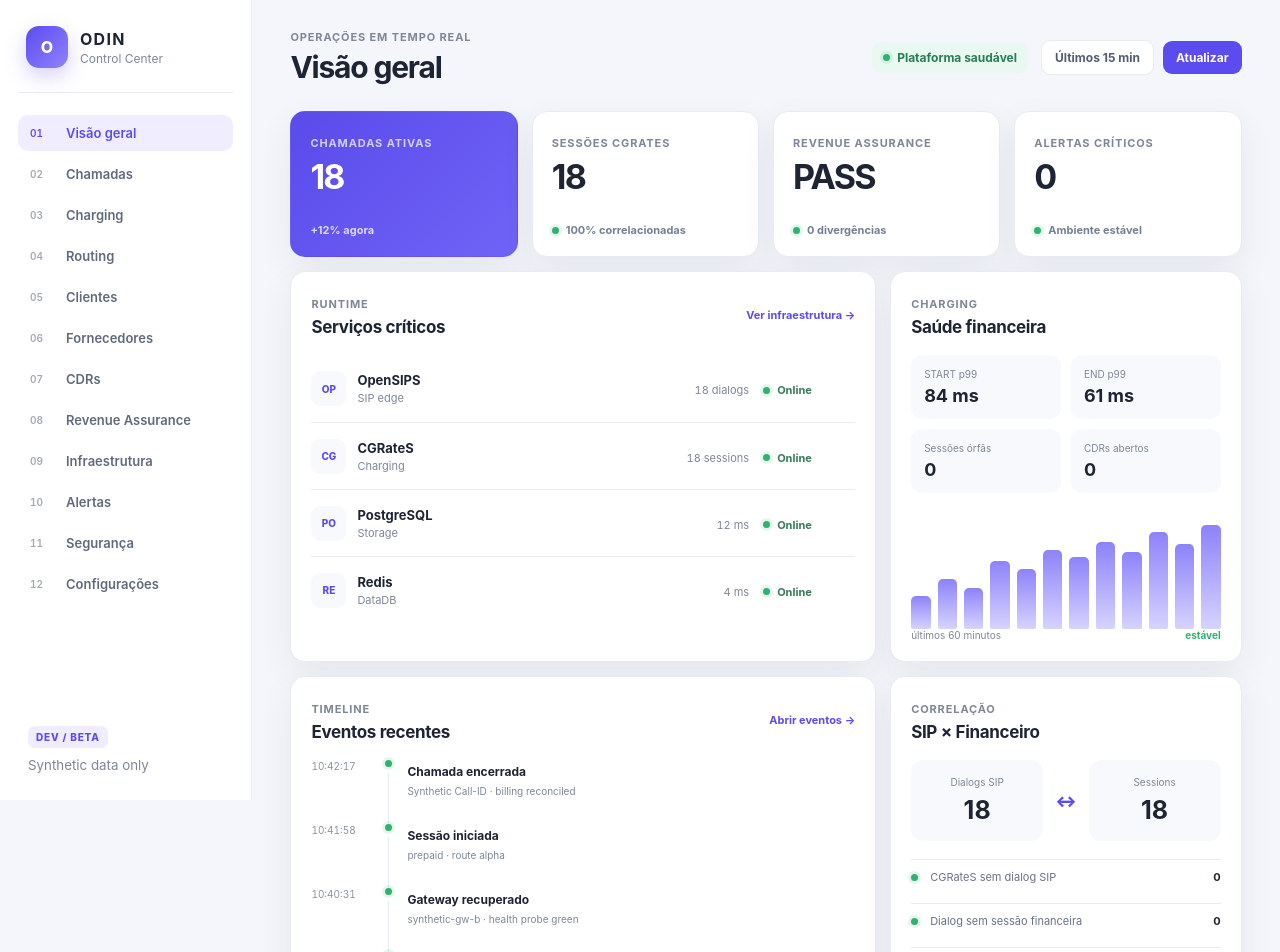
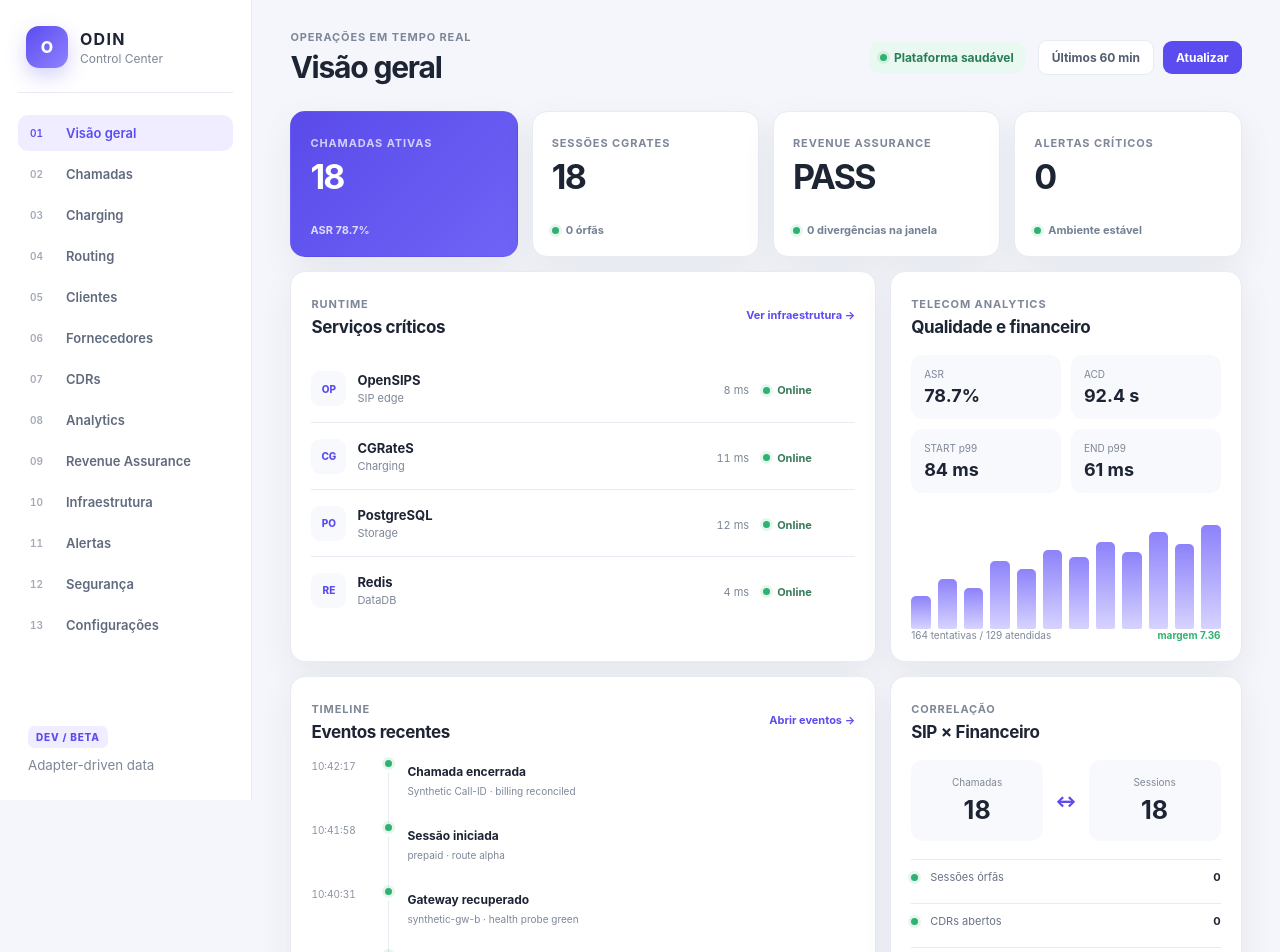
Before and after one commit to Felig0d/flimb-telecom-open, a Next.js app in the folder portal/: page / in a window 1280 px wide. Shown: the top 952 px of the page. Built offline with nearby package versions, Linux system fonts and the light colour scheme.

Commit message:
feat: wire ODIN dashboard to FTI and analytics adapters

```diff
--- a/portal/app/page.tsx
+++ b/portal/app/page.tsx
@@ -1,9 +1,5 @@
-const services = [
-  { name: "OpenSIPS", state: "Online", detail: "SIP edge", metric: "18 dialogs" },
-  { name: "CGRateS", state: "Online", detail: "Charging", metric: "18 sessions" },
-  { name: "PostgreSQL", state: "Online", detail: "Storage", metric: "12 ms" },
-  { name: "Redis", state: "Online", detail: "DataDB", metric: "4 ms" }
-];
+import { getAnalyticsSummary } from "@/lib/analytics/client";
+import { getOverview } from "@/lib/fti/client";
 
 const events = [
   { time: "10:42:17", title: "Chamada encerrada", meta: "Synthetic Call-ID · billing reconciled" },
@@ -20,6 +16,7 @@ const nav = [
   "Clientes",
   "Fornecedores",
   "CDRs",
+  "Analytics",
   "Revenue Assurance",
   "Infraestrutura",
   "Alertas",
@@ -31,7 +28,26 @@ function StatusDot({ ok = true }: { ok?: boolean }) {
   return <span className={ok ? "dot dotOk" : "dot dotWarn"} />;
 }
 
-export default function Home() {
+function pct(value: number | null) {
+  return value === null ? "—" : `${(value * 100).toFixed(1)}%`;
+}
+
+export default async function Home() {
+  const [overview, analytics] = await Promise.all([
+    getOverview(),
+    getAnalyticsSummary(60)
+  ]);
+
+  const allHealthy = overview.services.every((service) => service.state === "ok");
+
+  const services = overview.services.map((service) => ({
+    name: service.name,
+    state: service.state === "ok" ? "Online" : service.state,
+    detail: service.detail ?? "service",
+    metric: service.latencyMs !== undefined ? `${service.latencyMs} ms` : "—",
+    ok: service.state === "ok"
+  }));
+
   return (
     <main className="shell">
       <aside className="sidebar">
@@ -54,7 +70,7 @@ export default function Home() {
 
         <div className="sidebarFooter">
           <div className="environment">DEV / BETA</div>
-          <small>Synthetic data only</small>
+          <small>Adapter-driven data</small>
         </div>
       </aside>
 
@@ -65,8 +81,11 @@ export default function Home() {
             <h1>Visão geral</h1>
           </div>
           <div className="topActions">
-            <div className="healthBadge"><StatusDot /> Plataforma saudável</div>
-            <button className="button secondary">Últimos 15 min</button>
+            <div className="healthBadge">
+              <StatusDot ok={allHealthy} />
+              {allHealthy ? "Plataforma saudável" : "Atenção necessária"}
+            </div>
+            <button className="button secondary">Últimos 60 min</button>
             <button className="button">Atualizar</button>
           </div>
         </header>
@@ -75,33 +94,42 @@ export default function Home() {
           <article className="heroCard primaryCard">
             <div>
               <span className="cardLabel">Chamadas ativas</span>
-              <strong className="bigNumber">18</strong>
+              <strong className="bigNumber">{overview.activeCalls}</strong>
             </div>
-            <div className="trend">+12% agora</div>
+            <div className="trend">ASR {pct(analytics.asr)}</div>
           </article>
 
           <article className="heroCard">
             <div>
               <span className="cardLabel">Sessões CGRateS</span>
-              <strong className="bigNumber">18</strong>
+              <strong className="bigNumber">{overview.activeChargingSessions}</strong>
             </div>
-            <span className="miniStatus"><StatusDot /> 100% correlacionadas</span>
+            <span className="miniStatus">
+              <StatusDot ok={overview.orphanSessions === 0} />
+              {overview.orphanSessions} órfãs
+            </span>
           </article>
 
           <article className="heroCard">
             <div>
               <span className="cardLabel">Revenue Assurance</span>
-              <strong className="bigNumber">PASS</strong>
+              <strong className="bigNumber">{overview.raStatus.toUpperCase()}</strong>
             </div>
-            <span className="miniStatus"><StatusDot /> 0 divergências</span>
+            <span className="miniStatus">
+              <StatusDot ok={overview.raStatus === "pass"} />
+              {analytics.raFailures} divergências na janela
+            </span>
           </article>
 
           <article className="heroCard">
             <div>
               <span className="cardLabel">Alertas críticos</span>
-              <strong className="bigNumber">0</strong>
+              <strong className="bigNumber">{overview.criticalAlerts}</strong>
             </div>
-            <span className="miniStatus"><StatusDot /> Ambiente estável</span>
+            <span className="miniStatus">
+              <StatusDot ok={overview.criticalAlerts === 0} />
+              {overview.criticalAlerts === 0 ? "Ambiente estável" : "Requer atenção"}
+            </span>
           </article>
         </section>
 
@@ -126,7 +154,9 @@ export default function Home() {
                     </div>
                   </div>
                   <div className="serviceMetric">{service.metric}</div>
-                  <div className="serviceState"><StatusDot /> {service.state}</div>
+                  <div className="serviceState">
+                    <StatusDot ok={service.ok} /> {service.state}
+                  </div>
                 </div>
               ))}
             </div>
@@ -135,16 +165,16 @@ export default function Home() {
           <article className="panel financePanel">
             <div className="panelHeader">
               <div>
-                <span className="cardLabel">Charging</span>
-                <h2>Saúde financeira</h2>
+                <span className="cardLabel">Telecom Analytics</span>
+                <h2>Qualidade e financeiro</h2>
               </div>
             </div>
 
             <div className="financeStats">
-              <div><span>START p99</span><strong>84 ms</strong></div>
-              <div><span>END p99</span><strong>61 ms</strong></div>
-              <div><span>Sessões órfãs</span><strong>0</strong></div>
-              <div><span>CDRs abertos</span><strong>0</strong></div>
+              <div><span>ASR</span><strong>{pct(analytics.asr)}</strong></div>
+              <div><span>ACD</span><strong>{analytics.acdSeconds?.toFixed(1) ?? "—"} s</strong></div>
+              <div><span>START p99</span><strong>{overview.startP99Ms ?? "—"} ms</strong></div>
+              <div><span>END p99</span><strong>{overview.endP99Ms ?? "—"} ms</strong></div>
             </div>
 
             <div className="barChart" aria-label="Synthetic activity chart">
@@ -152,7 +182,10 @@ export default function Home() {
                 <span key={index} style={{ height: `${height}%` }} />
               ))}
             </div>
-            <div className="chartLegend"><span>últimos 60 minutos</span><strong>estável</strong></div>
+            <div className="chartLegend">
+              <span>{analytics.attempts} tentativas / {analytics.answered} atendidas</span>
+              <strong>margem {analytics.grossMargin.toFixed(2)}</strong>
+            </div>
           </article>
 
           <article className="panel eventsPanel">
@@ -187,16 +220,16 @@ export default function Home() {
             </div>
 
             <div className="correlation">
-              <div className="correlationNode"><span>Dialogs SIP</span><strong>18</strong></div>
+              <div className="correlationNode"><span>Chamadas</span><strong>{overview.activeCalls}</strong></div>
               <div className="connector">↔</div>
-              <div className="correlationNode"><span>Sessions</span><strong>18</strong></div>
+              <div className="correlationNode"><span>Sessions</span><strong>{overview.activeChargingSessions}</strong></div>
             </div>
 
             <div className="checks">
-              <div><StatusDot /> CGRateS sem dialog SIP <strong>0</strong></div>
-              <div><StatusDot /> Dialog sem sessão financeira <strong>0</strong></div>
-              <div><StatusDot /> Saldo zero com sessão ativa <strong>0</strong></div>
-              <div><StatusDot /> SELL/BUY ausente <strong>0</strong></div>
+              <div><StatusDot ok={overview.orphanSessions === 0} /> Sessões órfãs <strong>{overview.orphanSessions}</strong></div>
+              <div><StatusDot ok={overview.openCdrs === 0} /> CDRs abertos <strong>{overview.openCdrs}</strong></div>
+              <div><StatusDot ok={analytics.raFailures === 0} /> RA divergente <strong>{analytics.raFailures}</strong></div>
+              <div><StatusDot /> SELL / BUY <strong>{analytics.sellCost.toFixed(2)} / {analytics.buyCost.toFixed(2)}</strong></div>
             </div>
           </article>
         </section>
```
